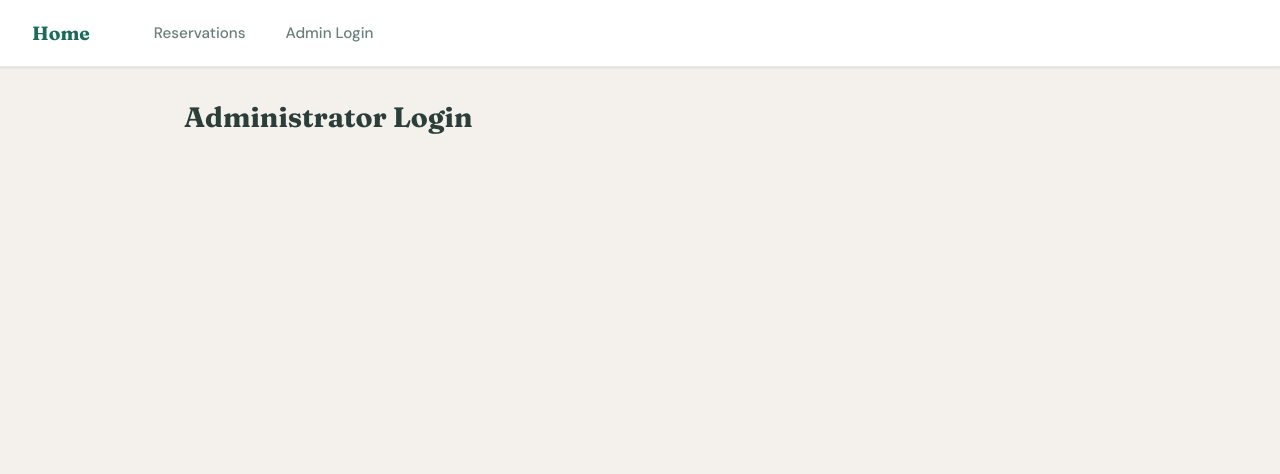
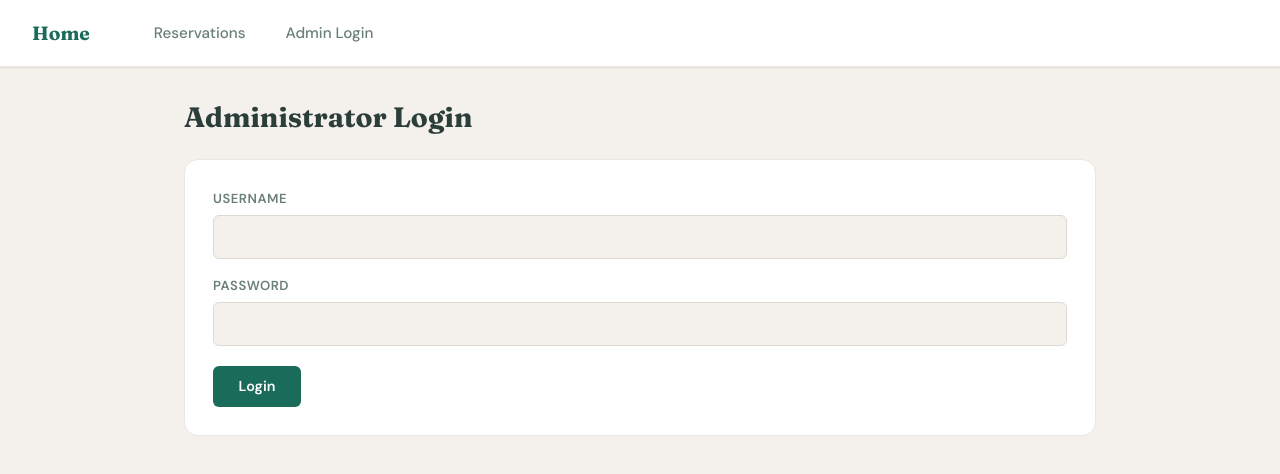
Before and after one commit to smk37git/INFOTC-4320-Final-Project, a Flask app: page /admin in a window 1280 px wide. Shown: the top 474 px of the page. Run offline with Flask 3, Linux system fonts and the light colour scheme.

Commit message:
admin login logic

```diff
--- a/app.py
+++ b/app.py
@@ -2,12 +2,14 @@
 # Final Project
 
 # Import modules
-from flask import Flask, render_template, request, flash, url_for, redirect
+from flask import Flask, render_template, request, flash, url_for, redirect, session
+import sqlite3
+import os
 
 # ====== Create a flask app object and set app variables ======
 app = Flask(__name__)
 app.config["DEBUG"] = True
-app.config["SECRECT_KEY"] = 'your secret key'
+app.config["SECRET_KEY"] = 'your secret key'
 app.secret_key = 'your secret key'
 
 # ====== Home Routes ======
@@ -36,8 +38,31 @@ def reservations_get():
     return render_template('reservations.html')
 
 # ====== Admin Routes ======
-@app.route('/admin', methods=('GET',))
+@app.route('/admin', methods=('GET','POST'))
 def admin_get():
+    if request.method == 'POST':
+        username = request.form.get('username')
+        password = request.form.get('password')
+
+        #connection to admin database
+        conn = sqlite3.connect('reservations.db')
+        conn.row_factory = sqlite3.Row
+        c = conn.cursor()
+
+        c.execute(
+            "SELECT * FROM admins WHERE username=? AND password=?", (username,password)
+        )
+        admin = c.fetchone()
+        conn.close()
+
+        if admin:
+            session['admin_logged_in'] = True
+            session['admin_username'] = username
+            return redirect(url_for('admin_get'))
+        else:
+            flash("Invalid username or password!")
+        render_template('admin.html')
+
 
     return render_template('admin.html')
 
--- a/templates/admin.html
+++ b/templates/admin.html
@@ -3,4 +3,19 @@
 {% block content %}
     <h1>{% block title %} Administrator Login {% endblock %}</h1>
 
+    {% if session.get('admin_logged_in') %}
+        <!--rest of admin page goes here-->
+        <p>admin page goes here!</p>
+    {% endif %}
+        <form method="POST" class="login-form">
+            <label>Username</label>
+            <input type="text" name="username" required>
+
+            <label>Password</label>
+            <input type="text" name="password" required>
+
+            <button type="submit">Login</button>
+        </form>
+
+
 {% endblock %}
```
